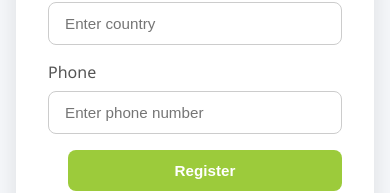
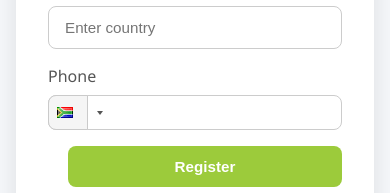
Before and after one commit to UmalumeWabanye/Housing, a React (Vite) app in the folder client/: page /register in a window 390 px wide. Shown: the part 544-737 px from the top of the page. Built offline with nearby package versions, Linux system fonts and the light colour scheme.

Commit message:
register phone country code input edition

```diff
--- a/client/package.json
+++ b/client/package.json
@@ -15,9 +15,11 @@
     "axios": "^1.12.2",
     "bootstrap": "^5.3.8",
     "date-fns": "^4.1.0",
+    "libphonenumber-js": "^1.12.23",
     "react": "^19.1.1",
     "react-date-range": "^2.0.1",
     "react-dom": "^19.1.1",
+    "react-phone-input-2": "^2.15.1",
     "react-router-dom": "^7.9.3"
   },
   "devDependencies": {
--- a/client/src/pages/register/register.css
+++ b/client/src/pages/register/register.css
@@ -55,6 +55,23 @@ body {
   border-color: #9CCB3B;
 }
 
+/* Phone input overrides */
+.phone-input-container {
+  width: 100%;
+}
+
+.phone-input-field {
+  width: 100% !important;
+  padding: 0.75rem !important;
+  border-radius: 8px !important;
+  font-size: 1rem !important;
+  border: 1px solid #ccc !important;
+}
+
+.phone-input-button {
+  border-radius: 8px 0 0 8px !important;
+}
+
 .register-button {
   padding: 0.75rem;
   background-color: #9CCB3B;
@@ -105,8 +122,9 @@ body {
     font-size: 1.5rem;
   }
 
-  .input-group input {
-    font-size: 0.95rem;
+  .input-group input,
+  .phone-input-field {
+    font-size: 0.95rem !important;
   }
 
   .register-button {
--- a/client/src/pages/register/register.jsx
+++ b/client/src/pages/register/register.jsx
@@ -1,6 +1,8 @@
 import axios from 'axios';
 import { useState } from "react";
 import { useNavigate, Link } from "react-router-dom";
+import PhoneInput from 'react-phone-input-2';
+import 'react-phone-input-2/lib/style.css';
 import "./register.css";
 
 const Register = () => {
@@ -20,6 +22,10 @@ const Register = () => {
 
   const handleChange = (e) => {
     setCredentials((prev) => ({ ...prev, [e.target.id]: e.target.value }));
+  };
+
+  const handlePhoneChange = (value) => {
+    setCredentials((prev) => ({ ...prev, phone: `+${value}` }));
   };
 
   const handleClick = async (e) => {
@@ -64,7 +70,19 @@ const Register = () => {
 
         <div className="input-group">
           <label htmlFor="phone">Phone</label>
-          <input type="text" id="phone" placeholder="Enter phone number" onChange={handleChange} />
+          <PhoneInput
+            country={'za'}
+            value={credentials.phone.replace('+', '')}
+            onChange={handlePhoneChange}
+            inputProps={{
+              name: 'phone',
+              required: true,
+            }}
+            enableSearch
+            containerClass="phone-input-container"
+            inputClass="phone-input-field"
+            buttonClass="phone-input-button"
+          />
         </div>
 
         <button type="submit" className="register-button">Register</button>
```
Also changed, not shown: 1 other file (tests, documents, lock files or other folders).
